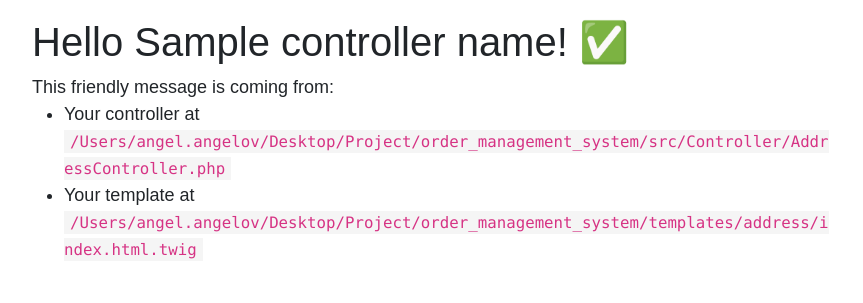
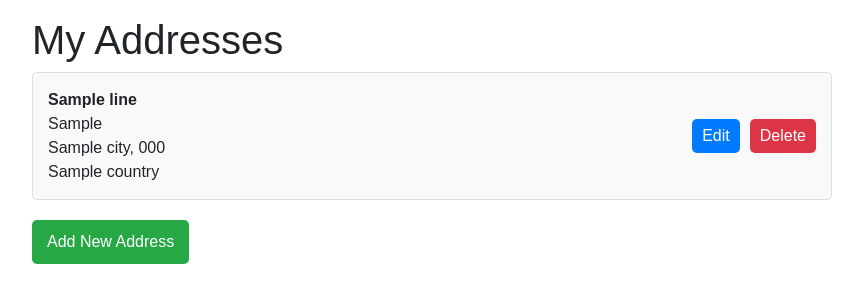
Before and after one commit to AxxellB/order_management_system, a Symfony app: template templates/address/index.html.twig in a window 1280 px wide. Shown: the part 56-359 px from the top of the page, without its empty margins (208-1071 px from the left). Run offline with Twig, Linux system fonts and the light colour scheme; the template is opened without the code that fills it: most values are stand-ins (such as "Sample title", 1, 10 or a date in 2020); style sheets or scripts are compiled from the project's sources; some libraries are stand-ins or nearby versions.

Commit message:
Created a page for displaying a user's  addresses

```diff
--- a/templates/address/index.html.twig
+++ b/templates/address/index.html.twig
@@ -1,20 +1,80 @@
 {% extends 'base.html.twig' %}
 
-{% block title %}Hello AddressController!{% endblock %}
+{% block title %}My Addresses{% endblock %}
 
 {% block body %}
-<style>
-    .example-wrapper { margin: 1em auto; max-width: 800px; width: 95%; font: 18px/1.5 sans-serif; }
-    .example-wrapper code { background: #F5F5F5; padding: 2px 6px; }
-</style>
+    <style>
+        .address-wrapper {
+            margin: 1em auto;
+            max-width: 800px;
+            width: 95%;
+            font: 16px/1.5 sans-serif;
+        }
+        .address-list {
+            display: flex;
+            flex-direction: column;
+            gap: 1.5em;
+        }
+        .address-item {
+            border: 1px solid #ddd;
+            padding: 15px;
+            border-radius: 5px;
+            background-color: #f9f9f9;
+            display: flex;
+            justify-content: space-between;
+            align-items: center;
+        }
+        .address-actions {
+            display: flex;
+            gap: 10px;
+        }
+        .address-actions button {
+            padding: 5px 10px;
+            background-color: #007bff;
+            color: white;
+            border: none;
+            border-radius: 5px;
+            cursor: pointer;
+        }
+        .address-actions button.delete {
+            background-color: #dc3545;
+        }
+        .add-address-btn {
+            margin-top: 20px;
+            padding: 10px 15px;
+            background-color: #28a745;
+            color: white;
+            border: none;
+            border-radius: 5px;
+            cursor: pointer;
+            text-align: center;
+        }
+    </style>
 
-<div class="example-wrapper">
-    <h1>Hello {{ controller_name }}! ✅</h1>
+    <div class="address-wrapper">
+        <h1>My Addresses</h1>
 
-    This friendly message is coming from:
-    <ul>
-        <li>Your controller at <code>/Users/angel.angelov/Desktop/Project/order_management_system/src/Controller/AddressController.php</code></li>
-        <li>Your template at <code>/Users/angel.angelov/Desktop/Project/order_management_system/templates/address/index.html.twig</code></li>
-    </ul>
-</div>
+        <div class="address-list">
+            {% for address in addresses %}
+                <div class="address-item">
+                    <div class="address-details">
+                        <strong>{{ address.line }}</strong><br>
+                        {% if address.line2 %}
+                            {{ address.line2 }}<br>
+                        {% endif %}
+                        {{ address.city }}, {{ address.postcode }}<br>
+                        {{ address.country }}
+                    </div>
+                    <div class="address-actions">
+                        <button class="edit">Edit</button>
+                        <button class="delete">Delete</button>
+                    </div>
+                </div>
+            {% else %}
+                <p>No addresses found. Add a new one!</p>
+            {% endfor %}
+        </div>
+
+        <button class="add-address-btn">Add New Address</button>
+    </div>
 {% endblock %}
--- a/templates/user/profile.html.twig
+++ b/templates/user/profile.html.twig
@@ -29,6 +29,7 @@
     <div class="container">
         <a href="{{ path('user_profile') }}"><button>Profile</button></a>
         <a href="{{ path('user_security_centre') }}"><button>Security Centre</button></a>
+        <a href="{{ path('user_addresses') }}"><button>Adresses</button></a>
 
         {{ form_start(form) }}
         {{ form_widget(form) }}
--- a/templates/user/securityCentre.html.twig
+++ b/templates/user/securityCentre.html.twig
@@ -29,6 +29,7 @@
     <div class="container">
         <a href="{{ path('user_profile') }}" class="btn">Profile</a>
         <a href="{{ path('user_security_centre') }}" class="btn">Security Centre</a>
+        <a href="{{ path('user_addresses') }}" class="btn">Adresses</a>
 
         {{ form_start(form) }}
         {{ form_row(form.email) }}
```
Also changed, not shown: src/Controller/AddressController.php (added, +21 -0 lines).
